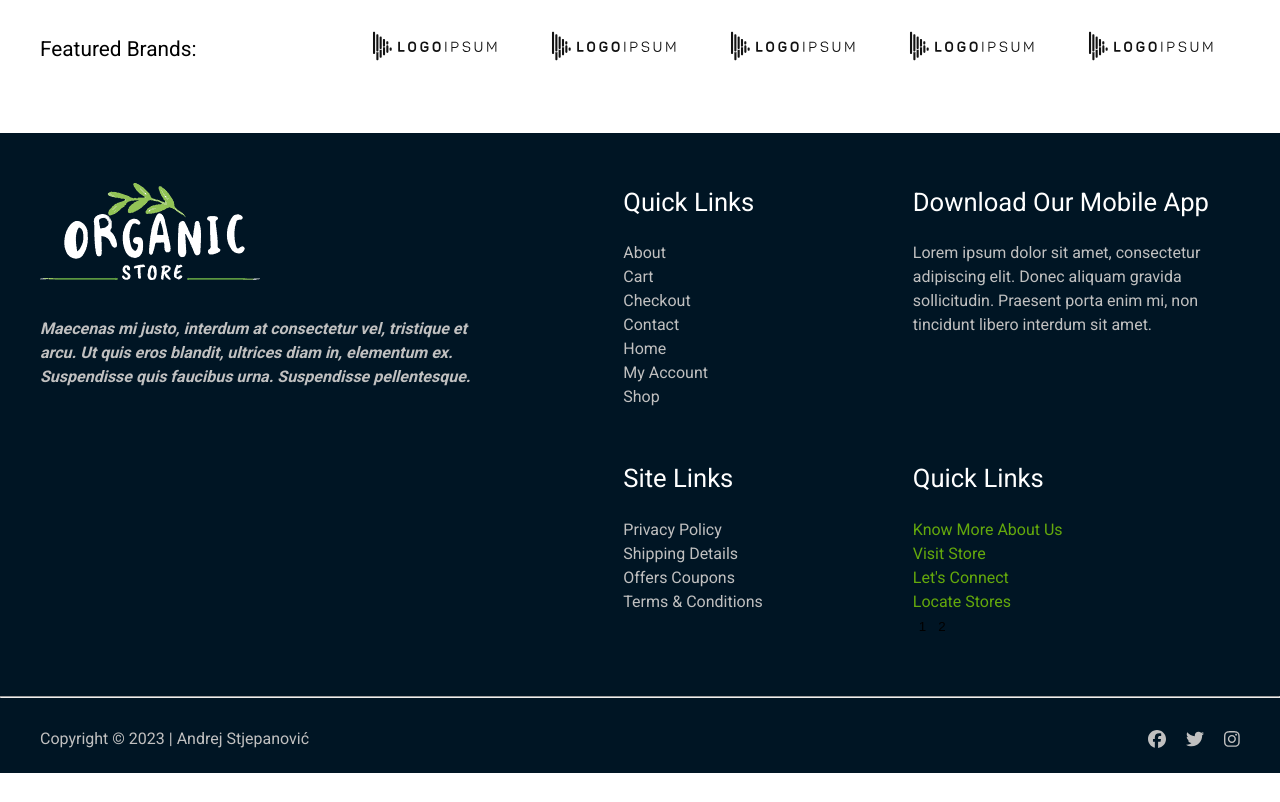
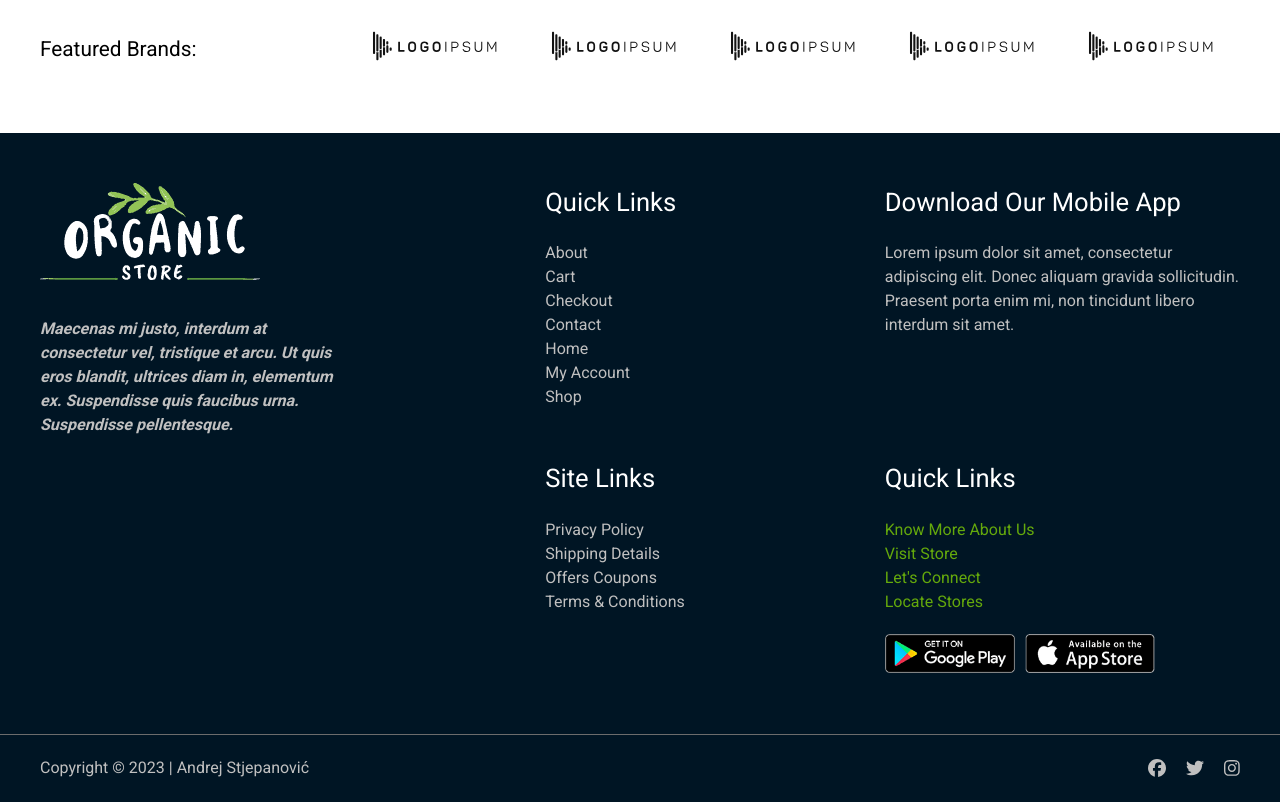
Before and after one commit to stjepanoviccc/organic-shop-ui, a React (Create React App) app: page / in a window 1280 px wide. Shown: the part 4320-5122 px from the top of the page. Before the commit the page ends 5093 px from the top, so only its background shows below. Built offline with nearby package versions, Linux system fonts and the light colour scheme.

Commit message:
footer finished

```diff
--- a/src/components/footer/BelowFooter.js
+++ b/src/components/footer/BelowFooter.js
@@ -8,9 +8,9 @@ const BelowFooter = () => {
         <div className={styles.belowFooterContainer} >
             <p className={styles.copyright}>Copyright © 2023 | Andrej Stjepanović </p>
             <div className={styles.socialHolder}>
-                <Link className={styles.socialIcon} to="#"><FontAwesomeIcon icon={faFacebook} /></Link>
-                <Link className={styles.socialIcon} to="#"><FontAwesomeIcon icon={faTwitter} /></Link>
-                <Link className={styles.socialIcon} to="#"><FontAwesomeIcon icon={faInstagram} /></Link>
+                <Link className={styles.socialIconLink} to="#"><FontAwesomeIcon icon={faFacebook} /></Link>
+                <Link className={styles.socialIconLink} to="#"><FontAwesomeIcon icon={faTwitter} /></Link>
+                <Link className={styles.socialIconLink} to="#"><FontAwesomeIcon icon={faInstagram} /></Link>
             </div>
         </div>
     )
--- a/src/components/footer/BelowFooter.module.scss
+++ b/src/components/footer/BelowFooter.module.scss
@@ -19,6 +19,11 @@
     gap: 20px;
 }
 
-.socialIcon {
+.socialIconLink {
     font-size: 18px;
+    transition: 300ms;
+
+    &:hover {
+        color: $white;
+    }
 }
--- a/src/components/footer/Footer.js
+++ b/src/components/footer/Footer.js
@@ -8,6 +8,7 @@ import GreenLinksArea from './areas/GreenLinks';
 
 const Footer = () => {
     return (
+        <>
             <section className={styles.footerSection}>
                 <div className={styles.mainWrap}>
                     <div className={styles.footerWrap}>
@@ -18,9 +19,11 @@ const Footer = () => {
                         <div className={styles.greenLinksArea}><GreenLinksArea /></div>
                     </div>
                 </div>
-            <hr></hr>
+            </section>
+            <section className={styles.belowFooterSection}>
                 <div className={styles.mainWrap}><BelowFooter /></div>
             </section>
+        </>
     )
 };
 
--- a/src/components/footer/Footer.module.scss
+++ b/src/components/footer/Footer.module.scss
@@ -5,15 +5,32 @@
     background-color: $footerBg;
 }
 
+.belowFooterSection {
+    background-color: $footerBg;
+    border-top: 1px inset $silver;
+}
+
 .footerWrap {
     display: grid;
     grid-template-areas:
         "a b c"
         "a d e";
-    column-gap: 150px;
+    column-gap: 200px;
     row-gap: 50px;
     padding: 50px 0;
     color: $silver;
+
+    @media (max-width: 1200px) {
+        column-gap: 50px;
+    }
+
+    @media (max-width: 920px) {
+        display: flex;
+        flex-direction: column;
+        align-items: center;
+        justify-content: center;
+        text-align: center;
+    }
 }
 
 .logoArea {
--- a/src/components/footer/areas/Areas.module.scss
+++ b/src/components/footer/areas/Areas.module.scss
@@ -33,3 +33,17 @@
         opacity: 0.9;
     }
 }
+
+.areasStore {
+    display: flex;
+    gap: 10px;
+    padding-top: 20px;
+}
+
+.storeButton {
+    width: auto;
+    min-height: 50px;
+    min-width: 130px;
+    background-size: contain;
+    background-repeat: no-repeat;
+}
--- a/src/components/footer/areas/GreenLinks.js
+++ b/src/components/footer/areas/GreenLinks.js
@@ -1,7 +1,16 @@
 import { Link } from 'react-router-dom';
+import useCheckImagePath from '../../../custom_hooks/CheckImagePath';
 import styles from './Areas.module.scss';
 
 const GreenLinksArea = () => {
+    const playStoreImageUrl = useCheckImagePath(`${process.env.PUBLIC_URL}/static/media/play-store.png`, './static/media/play-store.png');
+    const appStoreImageUrl = useCheckImagePath(`${process.env.PUBLIC_URL}/static/media/app-store.png`, './static/media/app-store.png');
+    const playStoreImageStyle = {
+        backgroundImage: `url(${playStoreImageUrl})`,
+      };
+      const appStoreImageStyle = {
+        backgroundImage: `url(${appStoreImageUrl})`,
+      };
     return (
         <>
             <h3 className={styles.areasTitle}>Quick Links</h3>
@@ -10,9 +19,9 @@ const GreenLinksArea = () => {
                 <Link className={styles.areasGreenLink} to="#">Visit Store</Link>
                 <Link className={styles.areasGreenLink} to="#">Let's Connect</Link>
                 <Link className={styles.areasGreenLink} to="#">Locate Stores</Link>
-                <div className={styles.areasPlaystore}>
-                    <button>1</button>
-                    <button>2</button>
+                <div className={styles.areasStore}>
+                    <button className={styles.storeButton} style={playStoreImageStyle}></button>
+                    <button className={styles.storeButton} style={appStoreImageStyle}></button>
                 </div>
             </div>
         </>
```
Lines whose indentation alone changed are shown as unchanged.
